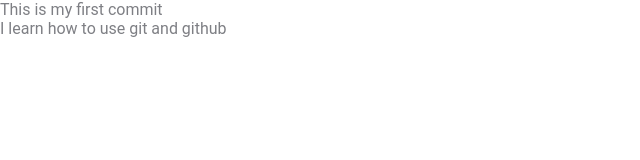
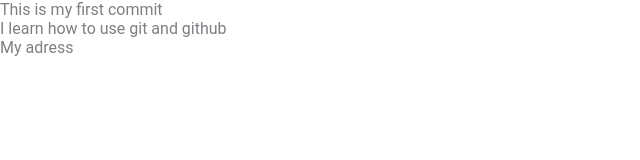
Before and after one commit to PKholodniuk/myFirstSite, a plain HTML site: page index.html in a window 1280 px wide. Shown: the full height of the page, 0-640 px from the left. Drawn offline with Linux system fonts and the light colour scheme.

Commit message:
add footer

```diff
--- a/index.html
+++ b/index.html
@@ -12,5 +12,6 @@
 <body>
 <body>This is my first commit</body>
 <h1>I learn how to use git and github</h1>
+<footer>My adress</footer>
 </body>
 </html>
```
